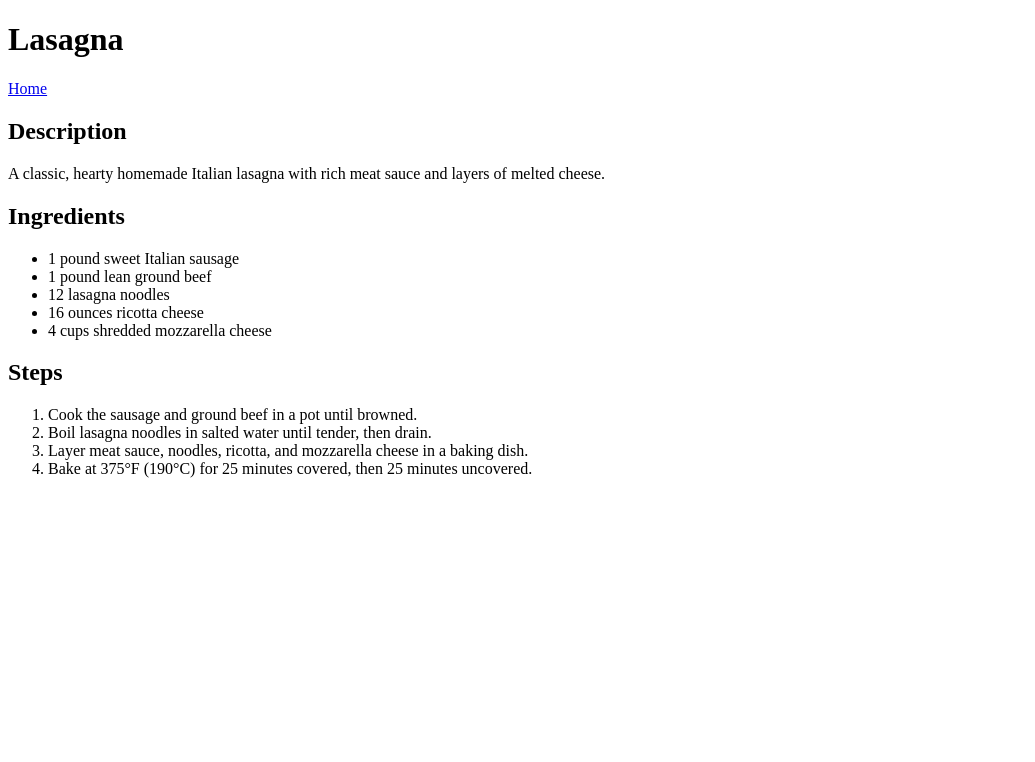
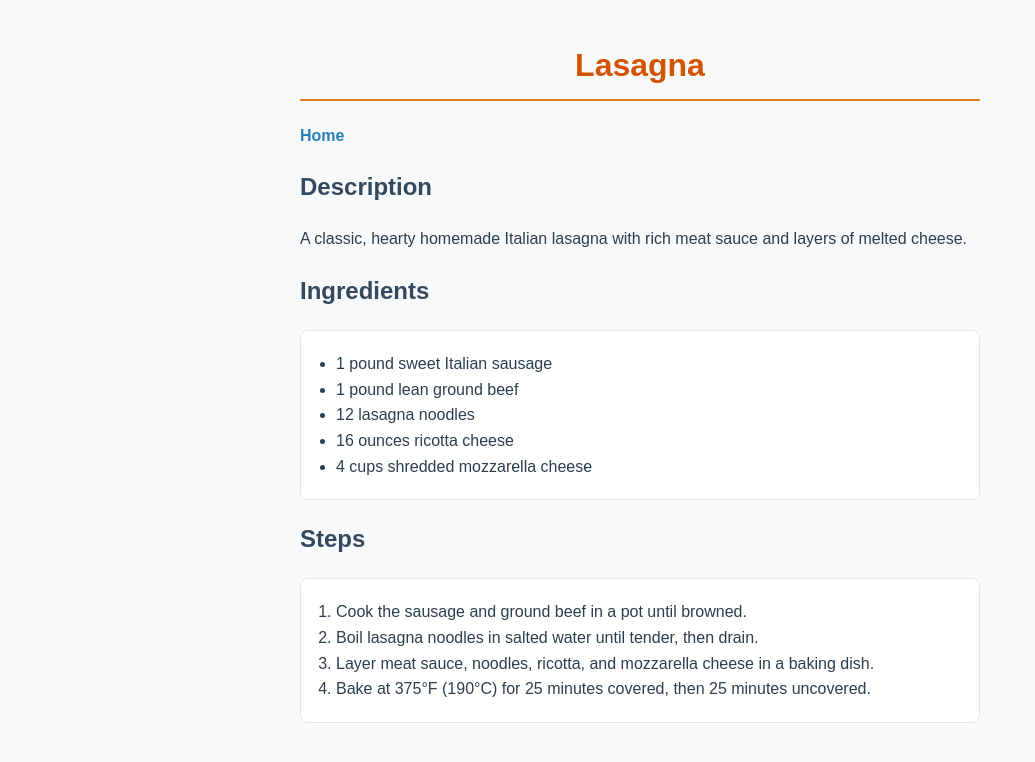
Before and after one commit to Jeet-alpha/Jeet-alpha.github.io, a plain HTML site: page recipes/lasagna.html in a window 1280 px wide. Shown: the whole page, without its empty margins (0-1035 px from the left). Drawn offline with Linux system fonts and the light colour scheme.

Commit message:
Add stylesheet for consistent styling across recipe pages

```diff
--- a/recipes/lasagna.html
+++ b/recipes/lasagna.html
@@ -4,6 +4,7 @@
     <meta charset="UTF-8">
     <meta name="viewport" content="width=device-width, initial-scale=1.0">
     <title>Lasagna Recipe</title>
+    <link rel="stylesheet" href="../style.css">
 </head>
 <body>
     <h1>Lasagna</h1>
--- /dev/null
+++ b/style.css
@@ -0,0 +1,41 @@
+/* Page background, font, and centered layout */
+body {
+    background-color: #f7f9fa;
+    font-family: Arial, Helvetica, sans-serif;
+    color: #2c3e50;
+    margin: 40px auto;
+    max-width: 680px;
+    line-height: 1.6;
+}
+
+/* Main title */
+h1 {
+    color: #d35400;
+    text-align: center;
+    border-bottom: 2px solid #e67e22;
+    padding-bottom: 8px;
+}
+
+/* Section headings */
+h2, h5 {
+    color: #34495e;
+}
+
+/* Links */
+a {
+    color: #2980b9;
+    font-weight: bold;
+    text-decoration: none;
+}
+
+a:hover {
+    text-decoration: underline;
+}
+
+/* Ingredients and instructions boxes */
+ul, ol {
+    background: #ffffff;
+    padding: 20px 35px;
+    border-radius: 8px;
+    border: 1px solid #e1e8ed;
+}
```
Also changed, not shown: index.html (+1 -0 lines).
